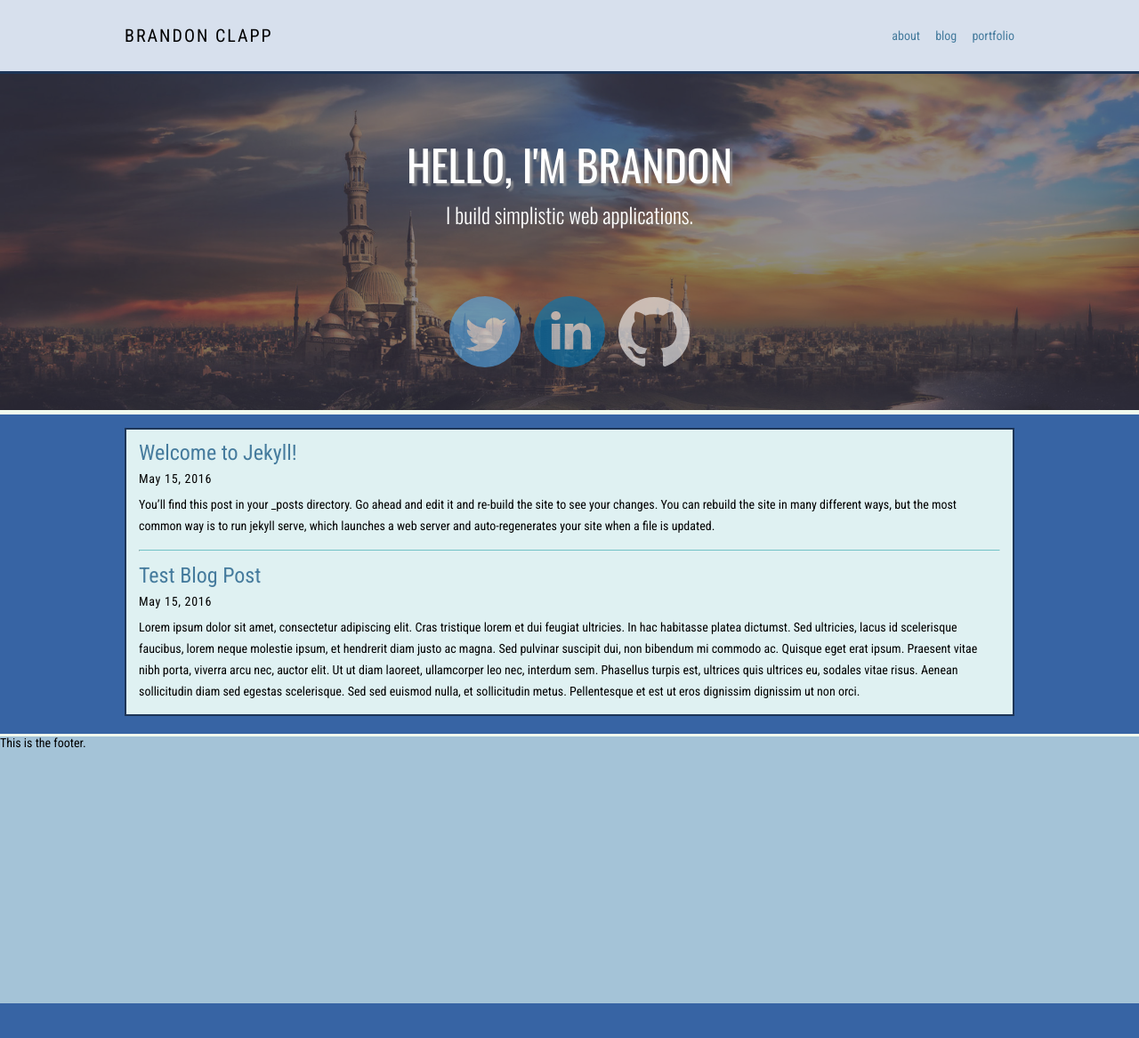
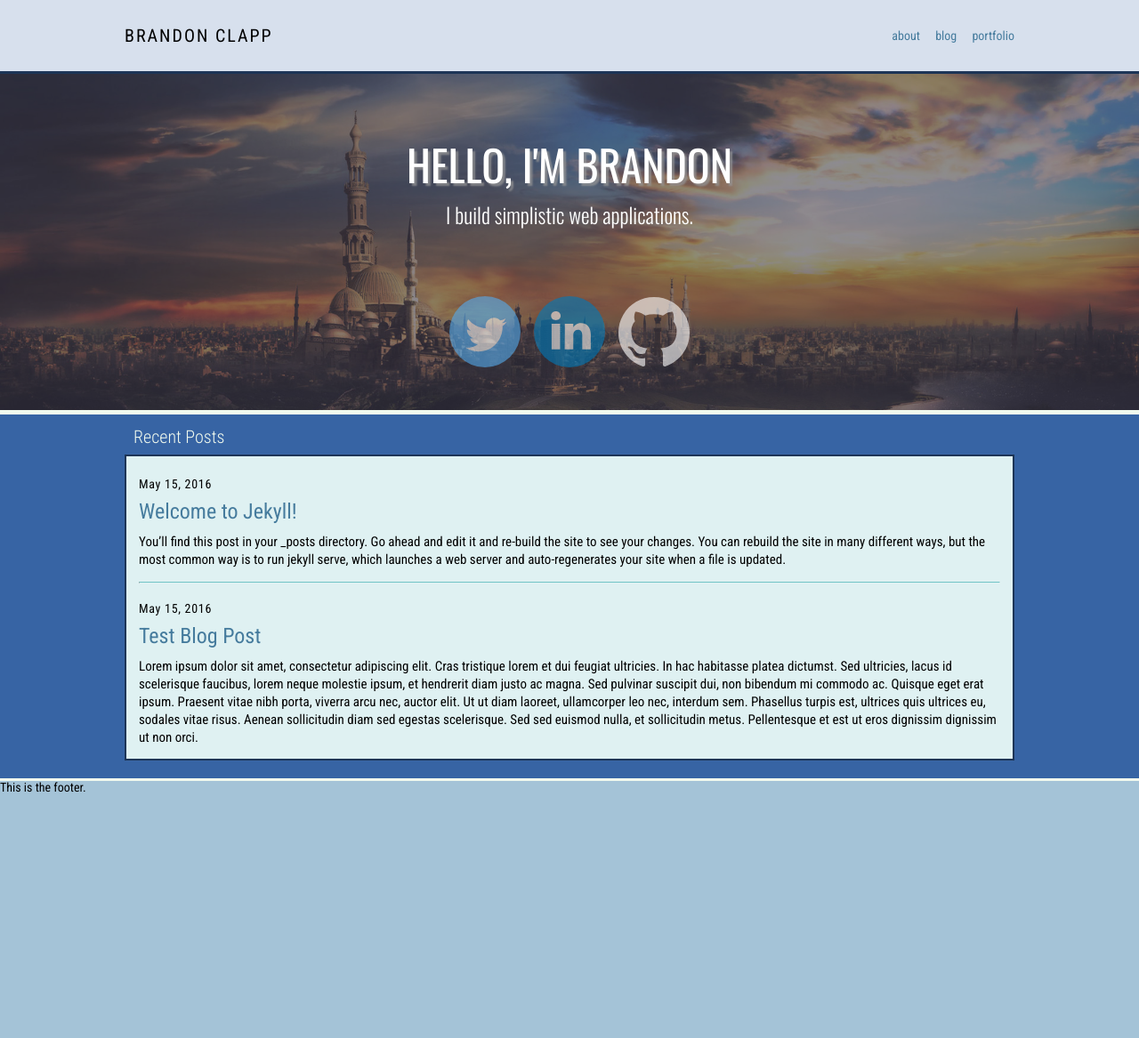
Before and after one commit to BrandonClapp/brandonclapp.github.io, a Jekyll site: the page built from index.html, in a window 1280 px wide and 1178 px high. Shown: the top 1167 px of the window at 89% size. Built offline with Jekyll 4.4.1, drawn with Linux system fonts in a browser that asks for light colours; the list of posts is cut into pages by our own code.

Commit message:
Show 5 most recent posts on home page. Closes #3

```diff
--- a/_sass/_base.scss
+++ b/_sass/_base.scss
@@ -9,12 +9,12 @@
     margin-top: 80px;
 }
 
-h1 { font-size: 32px; }
-h2 { font-size: 28px; }
-h3 { font-size: 24px; }
-h4 { font-size: 20px; }
-h5 { font-size: 18px; }
-h6 { font-size: 16px; }
+h1 { font-size: 32px; margin: .5em 0; }
+h2 { font-size: 28px; margin: .5em 0; }
+h3 { font-size: 24px; margin: .5em 0; }
+h4 { font-size: 20px; margin: .5em 0; }
+h5 { font-size: 18px; margin: .5em 0; }
+h6 { font-size: 16px; margin: .5em 0; }
 
 p {
     line-height: 24px;
--- a/_sass/home.scss
+++ b/_sass/home.scss
@@ -35,16 +35,35 @@
     padding-left: 10px;
 }
 
+#latest-posts {
+  max-width: $content-width;
+  margin: 0 auto;
+  h3 {
+    color: $color2;
+    margin-bottom: .5em;
+    font-size: 20px;
+    font-weight: 300;
+    margin-left: .5em;
+  }
+}
+
 /* Exerpt styling */
 ul.post-list {
-  // background-color: white;
+  .post {
+    // margin-top: 1.0em;
+    // margin-bottom: $spacing-unit/2;
+    margin: 1.5em 0;
 
+    &:first-child {
+      margin-top: 0;
+    }
 
-  .post {
-    margin-bottom: $spacing-unit/2;
+    p {
+      line-height: 20px;
+      font-size: 15px;
+    }
 
-    // make this slightly darker than the bg color.
-    // border-bottom: 1px solid darken($color3, 5%);
+    // h2 { margin-bottom: }
 
     hr {
       margin-top: $spacing-unit/2;
@@ -60,7 +79,6 @@
 
     .post-title {
       font-size: 24px;
-      // letter-spacing: .02em;
     }
 
     .post-meta {
--- a/index.html
+++ b/index.html
@@ -3,14 +3,17 @@
 banner: home
 ---
 
+<div id="latest-posts">
+  <h3>Recent Posts</h3>
+
   <div class="content">
       <ul class="post-list">
           {% for post in site.posts | limit: 5 %}
           <li class="post">
+            <div class="post-meta">{{ post.date | date: "%b %-d, %Y" }}</div>
               <h2 class="post-title">
                   <a class="post-link" href="{{ post.url | prepend: site.baseurl }}">{{ post.title }}</a>
               </h2>
-            <div class="post-meta">{{ post.date | date: "%b %-d, %Y" }}</div>
               <div class="post-exerpt">
                 {{ post.excerpt }}
               </div>
@@ -21,3 +24,4 @@
           {% endfor %}
       </ul>
   </div>
+</div>
```
Also changed, not shown: 3 other files. Lines whose indentation alone changed are shown as unchanged.
